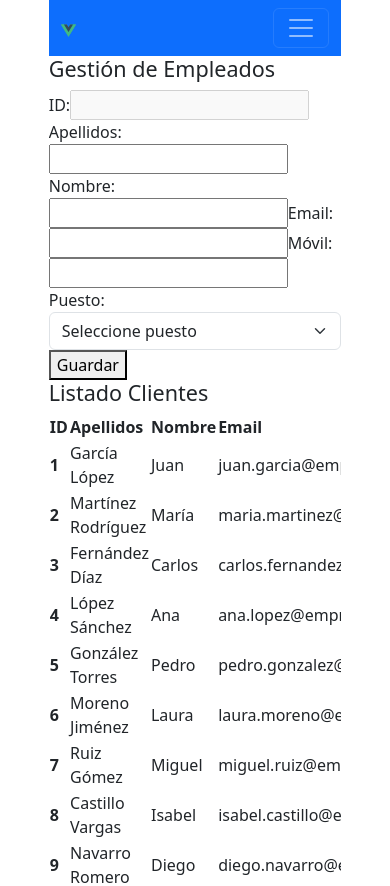
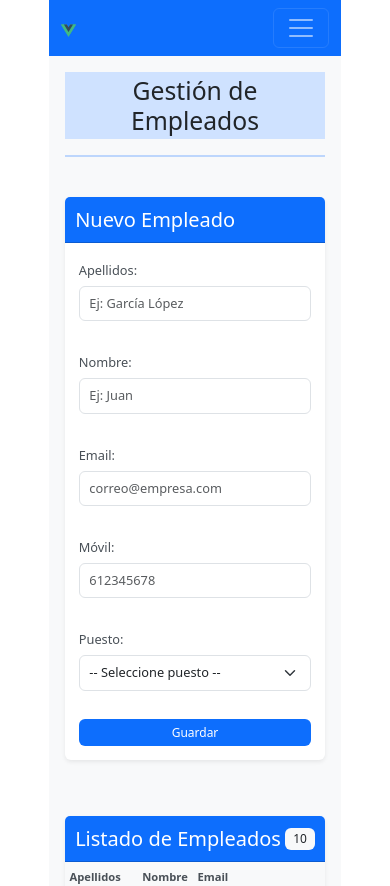
Before and after one commit to ainefp/recuperacionaine, a Vue app: page /empleados in a window 390 px wide. Shown: the top 886 px of the page. Built offline with nearby package versions, Linux system fonts and the light colour scheme.

Commit message:
vista empleados (responsive)

```diff
--- a/fronted/src/components/EmpLeados.vue
+++ b/fronted/src/components/EmpLeados.vue
@@ -1,91 +1,156 @@
 <template>
-  <h4>Gestión de Empleados</h4>
-  <div>
-    <form @submit.prevent="addEmpleado">
-      <label for="id">ID:</label>
+  <div class="container-fluid py-4 px-md-4">
+    <!-- Header -->
+    <div class="row mb-4">
+      <div class="col-12">
+        <h2 class="text-center bg-primary-subtle mb-1 py-1">Gestión de Empleados</h2>
+        <hr class="border-primary border-2">
+      </div>
+    </div>
+
+    <!-- Main Content Grid -->
+    <div class="row g-4">
+      <!-- Formulario -->
+      <div class="col-12 col-lg-5">
+        <div class="card border-0 shadow-sm">
+          <div class="card-header bg-primary text-white">
+            <h5 class="mb-0">{{ editando ? 'Editar Empleado' : 'Nuevo Empleado' }}</h5>
+          </div>
+          <div class="card-body">
+            <form @submit.prevent="addEmpleado" class="row g-3">
+              <!-- ID Field (Hidden if empty) -->
+              <div class="col-12" v-if="nuevoEmpleado.id">
+                <label for="id" class="form-label fw-semibold">ID:</label>
                 <input
                   type="number"
                   id="id"
                   v-model="nuevoEmpleado.id"
                   disabled
+                  class="form-control-plaintext"
                 />
+              </div>
 
-      <label for="apellidos">Apellidos:</label>
+              <!-- Apellidos Field -->
+              <div class="col-12">
+                <label for="apellidos" class="form-label">Apellidos:</label>
                 <input
                   type="text"
                   id="apellidos"
                   v-model="nuevoEmpleado.apellidos"
                   @blur="capitalizarTexto('apellidos')"
+                  class="form-control"
+                  placeholder="Ej: García López"
+                  required
                 />
+              </div>
 
-      <label for="nombre">Nombre:</label>
+              <!-- Nombre Field -->
+              <div class="col-12">
+                <label for="nombre" class="form-label">Nombre:</label>
                 <input
                   type="text"
                   id="nombre"
                   v-model="nuevoEmpleado.nombre"
                   @blur="capitalizarTexto('nombre')"
+                  class="form-control"
+                  placeholder="Ej: Juan"
                   required
                 />
+              </div>
 
-      <label for="email">Email:</label>
+              <!-- Email Field -->
+              <div class="col-12">
+                <label for="email" class="form-label">Email:</label>
                 <input
                   type="email"
                   id="email"
                   v-model="nuevoEmpleado.email"
+                  class="form-control"
+                  placeholder="correo@empresa.com"
                   required
                 />
+              </div>
 
-      <label for="movil">Móvil:</label>
+              <!-- Móvil Field -->
+              <div class="col-12">
+                <label for="movil" class="form-label">Móvil:</label>
                 <input
                   type="text"
                   id="movil"
                   v-model="nuevoEmpleado.movil"
+                  class="form-control"
+                  placeholder="612345678"
                 />
+              </div>
 
-      <label for="puesto">Puesto:</label>
+              <!-- Puesto Dropdown -->
+              <div class="col-12">
+                <label for="puesto" class="form-label">Puesto:</label>
                 <select
                   id="puesto"
                   v-model="nuevoEmpleado.puesto"
                   class="form-select"
+                  required
                 >
-        <option disabled value="">Seleccione puesto</option>
+                  <option disabled value="">-- Seleccione puesto --</option>
                   <option value="RRHH">RRHH</option>
                   <option value="Contabilidad">Contabilidad</option>
                   <option value="Almacén">Almacén</option>
                   <option value="Ventas">Ventas</option>
                 </select>
+              </div>
 
-      <button type="submit">
+              <!-- Buttons -->
+              <div class="col-12 d-flex gap-2">
+                <button type="submit" class="btn btn-primary flex-grow-1">
                   {{ editando ? 'Actualizar' : 'Guardar' }}
                 </button>
+                <button
+                  v-if="editando"
+                  type="button"
+                  @click="recargarForm"
+                  class="btn btn-outline-secondary"
+                >
+                  Cancelar
+                </button>
+              </div>
             </form>
+          </div>
+        </div>
+      </div>
 
-    <!-- Lista de Clientes -->
-    <div>
-      <h4>Listado Clientes</h4>
-      <table>
-        <thead>
-          <tr >
-            <th>ID</th>
-            <th>Apellidos</th>
-            <th>Nombre</th>
-            <th>Email</th>
-            <th>Móvil</th>
-            <th>Puesto</th>
-            <th>Acciones</th>
+      <!-- Tabla -->
+      <div class="col-12 col-lg-7">
+        <div class="card border-0 shadow-sm">
+          <div class="card-header bg-primary text-white d-flex justify-content-between align-items-center">
+            <h5 class="mb-0">Listado de Empleados</h5>
+            <span class="badge bg-light text-dark">{{ getEmpleado().length }}</span>
+          </div>
+          <div class="card-body p-0">
+            <div class="table-responsive">
+              <table class="table table-sm table-hover mb-0">
+                <thead class="table-light">
+                  <tr>
+                    <th class="fw-semibold">Apellidos</th>
+                    <th class="fw-semibold">Nombre</th>
+                    <th class="fw-semibold">Email</th>
+                    <th class="fw-semibold">Móvil</th>
+                    <th class="fw-semibold">Puesto</th>
+                    <th class="text-center fw-semibold">Acciones</th>
                   </tr>
                 </thead>
                 <tbody>
-          <tr v-for="empleado in getEmpleado()" :key="empleado.id" >
-            <th>{{ empleado.id }}</th>
+                  <tr v-for="empleado in getEmpleado()" :key="empleado.id">
                     <td>{{ empleado.apellidos }}</td>
                     <td>{{ empleado.nombre }}</td>
                     <td>{{ empleado.email }}</td>
                     <td>{{ empleado.movil }}</td>
                     <td>{{ empleado.puesto }}</td>
-            <td>
+                    <td class="text-center">
+                      <div class="d-flex justify-content-center gap-2">
                         <button
                           @click="selEmpleado(empleado.id)"
+                          class="btn btn-sm btn-primary"
                           title="Editar empleado"
                           aria-label="Editar empleado"
                         >
@@ -93,15 +158,25 @@
                         </button>
                         <button
                           @click="delEmpleado(empleado.id)"
+                          class="btn btn-sm btn-danger"
                           title="Eliminar empleado"
                           aria-label="Eliminar empleado"
                         >
                           <i class="bi bi-trash"></i>
                         </button>
+                      </div>
                     </td>
                   </tr>
                 </tbody>
               </table>
+            </div>
+            <!-- Empty State -->
+            <div v-if="getEmpleado().length === 0" class="text-center py-5 text-muted">
+              <p class="mb-0">No hay empleados registrados</p>
+            </div>
+          </div>
+        </div>
+      </div>
     </div>
   </div>
 </template>
@@ -280,4 +355,374 @@
 </script>
 
 <style scoped>
+/* =============== Contenedor Principal =============== */
+.container-fluid {
+  background-color: #f8f9fa;
+  min-height: 100vh;
+}
+
+/* =============== Typography =============== */
+h1 {
+  font-size: clamp(1.5rem, 5vw, 2.5rem);
+  letter-spacing: -0.5px;
+}
+
+.form-label {
+  font-size: 0.95rem;
+  color: #495057;
+  margin-bottom: 0.5rem;
+}
+
+/* =============== Cards =============== */
+.card {
+  border-radius: 0.5rem;
+  transition: all 0.3s ease;
+}
+
+.card:hover {
+  box-shadow: 0 4px 12px rgba(0, 0, 0, 0.1) !important;
+}
+
+.card-header {
+  border-radius: 0.5rem 0.5rem 0 0;
+  padding: 1rem;
+  font-weight: 600;
+}
+
+.card-body {
+  padding: 1.5rem;
+}
+
+/* =============== Formulario =============== */
+.form-control,
+.form-select {
+  border: 1px solid #dee2e6;
+  border-radius: 0.375rem;
+  padding: 0.625rem 0.875rem;
+  font-size: 0.95rem;
+  transition: border-color 0.2s ease;
+}
+
+.form-control:focus,
+.form-select:focus {
+  border-color: #0d6efd;
+  box-shadow: 0 0 0 0.2rem rgba(13, 110, 253, 0.15);
+}
+
+.form-control-plaintext {
+  padding: 0.625rem 0;
+  font-weight: 600;
+  color: #495057;
+  border: none;
+  background-color: transparent;
+}
+
+/* =============== Botones =============== */
+.btn {
+  border-radius: 0.375rem;
+  font-weight: 500;
+  transition: all 0.2s ease;
+  border: none;
+}
+
+.btn-primary {
+  background-color: #0d6efd;
+  border-color: #0d6efd;
+}
+
+.btn-primary:hover {
+  background-color: #0b5ed7;
+  border-color: #0b5ed7;
+}
+
+.btn-danger {
+  background-color: #dc3545;
+  border-color: #dc3545;
+}
+
+.btn-danger:hover {
+  background-color: #c82333;
+  border-color: #bd2130;
+}
+
+.btn-outline-secondary {
+  color: #6c757d;
+  border-color: #6c757d;
+}
+
+.btn-outline-secondary:hover {
+  background-color: #6c757d;
+  border-color: #6c757d;
+  color: #fff;
+}
+
+.btn-sm {
+  padding: 0.35rem 0.65rem;
+  font-size: 0.85rem;
+}
+
+/* =============== Tabla =============== */
+.table {
+  font-size: 0.95rem;
+  margin-bottom: 0;
+}
+
+.table thead th {
+  background-color: #f8f9fa;
+  border-bottom: 1px solid #dee2e6;
+  padding: 0.75rem;
+  color: #495057;
+  font-size: 0.85rem;
+}
+
+.table tbody tr {
+  border-bottom: 1px solid #dee2e6;
+}
+
+.table tbody tr:hover {
+  background-color: #f8f9fa;
+}
+
+.table tbody td {
+  padding: 0.75rem;
+  vertical-align: middle;
+  color: #212529;
+}
+
+.table-responsive {
+  max-height: 600px;
+  overflow-y: auto;
+}
+
+/* =============== Badge =============== */
+.badge {
+  padding: 0.375rem 0.625rem;
+  font-size: 0.85rem;
+  font-weight: 500;
+}
+
+/* =============== Responsive Design =============== */
+@media (max-width: 1199px) {
+  .card-header {
+    padding: 0.875rem;
+  }
+
+  .card-body {
+    padding: 1.25rem;
+  }
+}
+
+@media (max-width: 991px) {
+  h1 {
+    font-size: 1.75rem;
+  }
+
+  .row.g-4 {
+    gap: 2rem !important;
+  }
+
+  .table-responsive {
+    max-height: 500px;
+  }
+
+  .table {
+    font-size: 0.9rem;
+  }
+
+  .table thead th {
+    padding: 0.65rem 0.5rem;
+    font-size: 0.8rem;
+  }
+
+  .table tbody td {
+    padding: 0.65rem 0.5rem;
+  }
+
+  .btn-sm {
+    padding: 0.3rem 0.55rem;
+    font-size: 0.8rem;
+  }
+
+  .form-label {
+    font-size: 0.9rem;
+  }
+
+  .form-control,
+  .form-select {
+    font-size: 0.9rem;
+    padding: 0.55rem 0.75rem;
+  }
+}
+
+@media (max-width: 768px) {
+  h1 {
+    font-size: 1.5rem;
+  }
+
+  .px-md-4 {
+    padding-left: 1rem !important;
+    padding-right: 1rem !important;
+  }
+
+  .card-header {
+    padding: 0.75rem;
+  }
+
+  .card-body {
+    padding: 1rem;
+  }
+
+  .table-responsive {
+    max-height: 400px;
+  }
+
+  .table {
+    font-size: 0.85rem;
+  }
+
+  .table thead th {
+    padding: 0.5rem 0.4rem;
+    font-size: 0.75rem;
+  }
+
+  .table tbody td {
+    padding: 0.5rem 0.4rem;
+  }
+
+  .btn-sm {
+    padding: 0.25rem 0.5rem;
+    font-size: 0.75rem;
+  }
+
+  .me-2 {
+    margin-right: 0.25rem !important;
+  }
+
+  .form-label {
+    font-size: 0.85rem;
+  }
+
+  .form-control,
+  .form-select {
+    font-size: 0.85rem;
+    padding: 0.5rem 0.65rem;
+  }
+
+  .row.g-3 {
+    gap: 1rem !important;
+  }
+
+  .d-flex.gap-2 {
+    gap: 0.5rem !important;
+  }
+}
+
+@media (max-width: 576px) {
+  h1 {
+    font-size: 1.25rem;
+    margin-bottom: 0.5rem !important;
+  }
+
+  .py-4 {
+    padding-top: 1rem !important;
+    padding-bottom: 1rem !important;
+  }
+
+  .mb-4 {
+    margin-bottom: 1.5rem !important;
+  }
+
+  .g-4 {
+    gap: 1.5rem !important;
+  }
+
+  .card {
+    border-radius: 0.375rem;
+  }
+
+  .card-header {
+    padding: 0.65rem;
+    font-size: 0.95rem;
+  }
+
+  .card-body {
+    padding: 0.875rem;
+  }
+
+  .table {
+    font-size: 0.8rem;
+  }
+
+  .table thead th {
+    padding: 0.4rem 0.3rem;
+    font-size: 0.7rem;
+  }
+
+  .table tbody td {
+    padding: 0.4rem 0.3rem;
+  }
+
+  .btn {
+    font-size: 0.75rem;
+    padding: 0.3rem 0.5rem;
+  }
+
+  .btn-sm {
+    padding: 0.2rem 0.4rem;
+    font-size: 0.7rem;
+  }
+
+  .form-label {
+    font-size: 0.8rem;
+    margin-bottom: 0.35rem;
+  }
+
+  .form-control,
+  .form-select {
+    font-size: 0.8rem;
+    padding: 0.45rem 0.6rem;
+  }
+
+  .badge {
+    padding: 0.3rem 0.5rem;
+    font-size: 0.75rem;
+  }
+
+  .row.g-3 {
+    gap: 0.75rem !important;
+  }
+
+  .d-flex.gap-2 {
+    gap: 0.35rem !important;
+  }
+
+  .flex-grow-1 {
+    flex-grow: 1 !important;
+  }
+
+  .text-center {
+    padding: 1.5rem 0.5rem;
+  }
+
+  .text-center p {
+    font-size: 0.85rem;
+  }
+}
+
+/* =============== Utilidades =============== */
+.hr {
+  margin: 0.5rem 0 1rem 0;
+}
+
+.border-primary {
+  border-color: #0d6efd !important;
+}
+
+.border-2 {
+  border-width: 2px !important;
+}
+
+.text-muted {
+  color: #6c757d !important;
+}
 </style>
```
Lines whose indentation alone changed are shown as unchanged.
